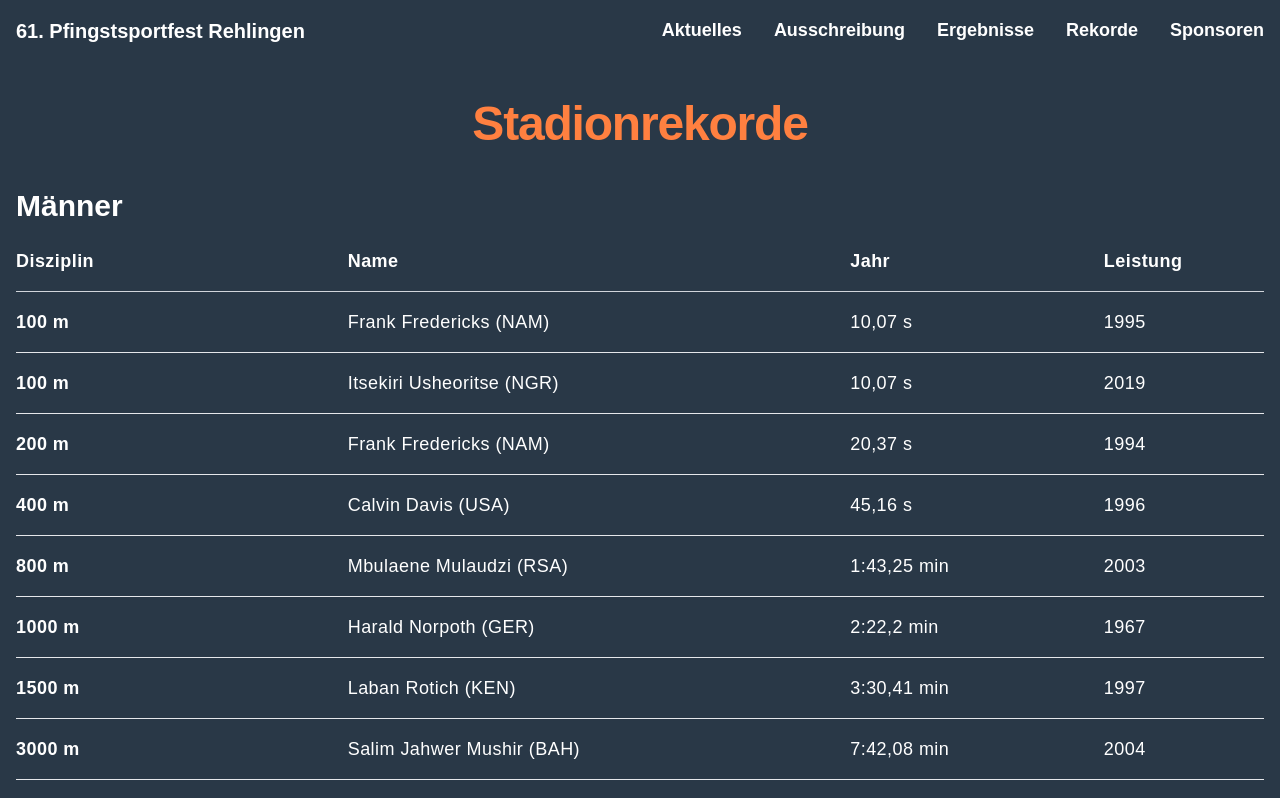
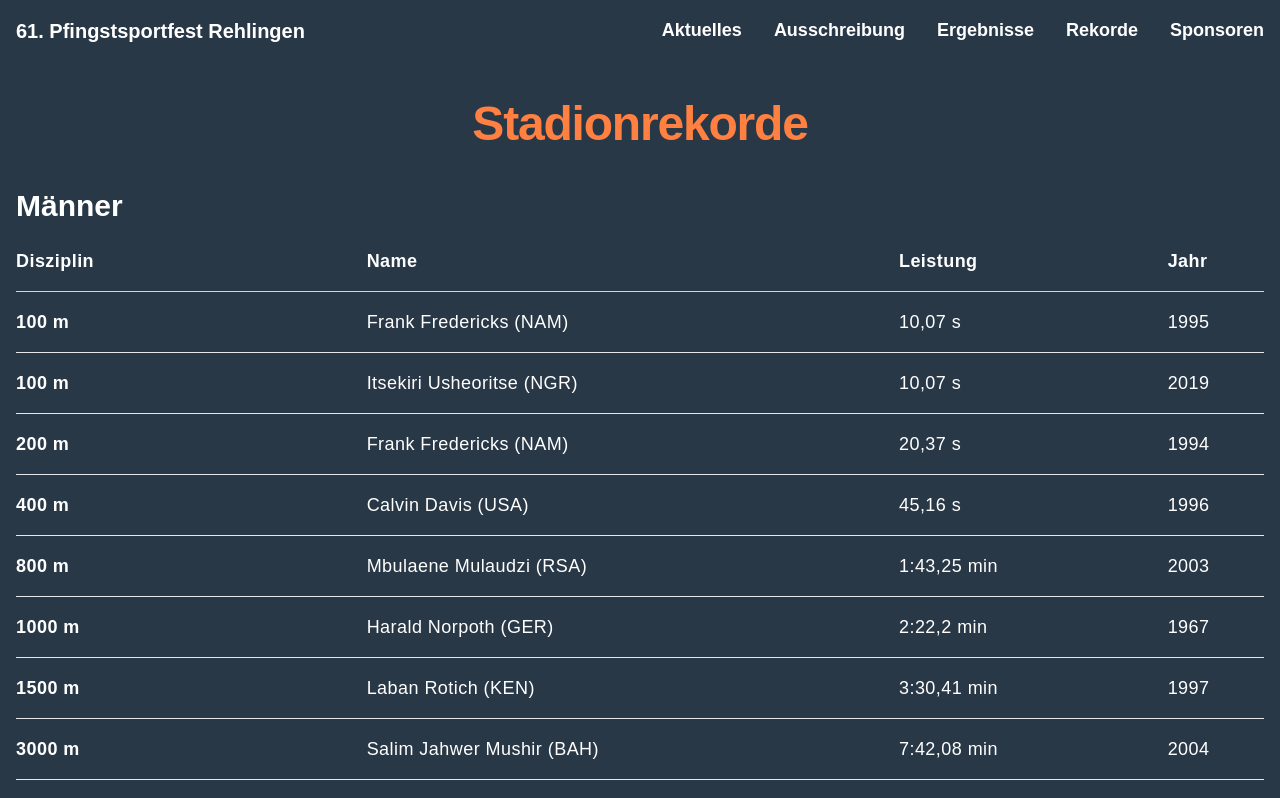
Before and after one commit to lcrehlingen/pfingstsportfest.de, a Next.js app: page /rekorde in a window 1280 px wide. Built offline with nearby package versions, Linux system fonts and the light colour scheme; a web font is replaced by a local one.

Commit message:
fix table header

```diff
--- a/src/app/rekorde/page.tsx
+++ b/src/app/rekorde/page.tsx
@@ -22,8 +22,8 @@ export default function Ausschreibung() {
               <tr>
                 <th>Disziplin</th>
                 <th>Name</th>
+                <th>Leistung</th>
                 <th>Jahr</th>
-                <th>Leistung</th>
               </tr>
             </thead>
             <tbody>
@@ -45,8 +45,8 @@ export default function Ausschreibung() {
               <tr>
                 <th>Disziplin</th>
                 <th>Name</th>
+                <th>Leistung</th>
                 <th>Jahr</th>
-                <th>Leistung</th>
               </tr>
             </thead>
             <tbody>
```
